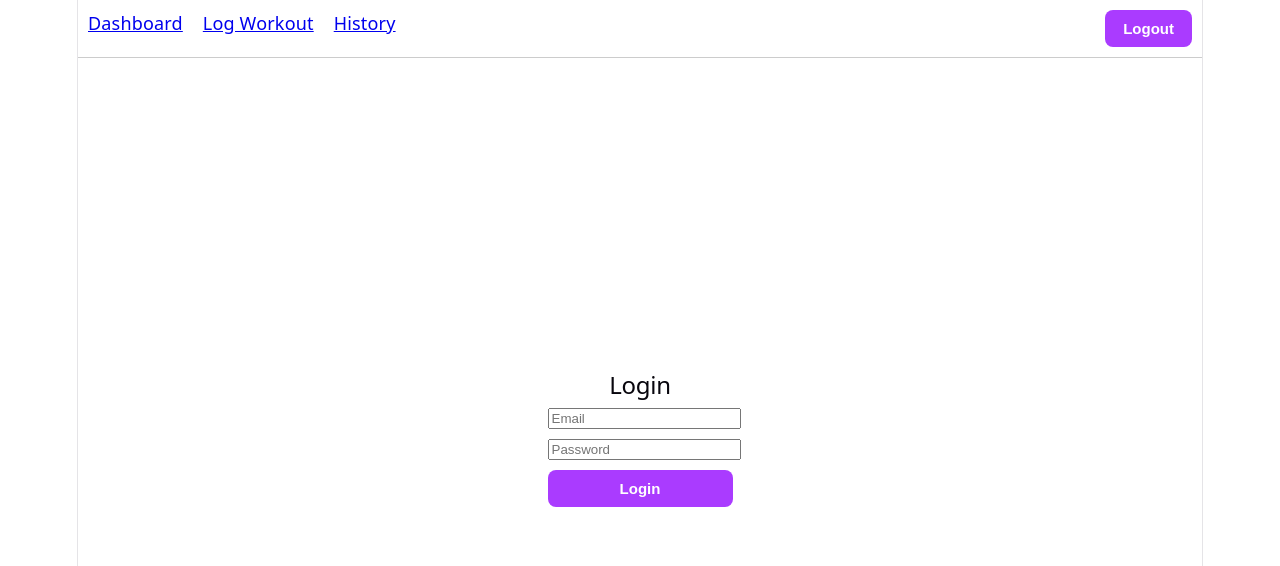
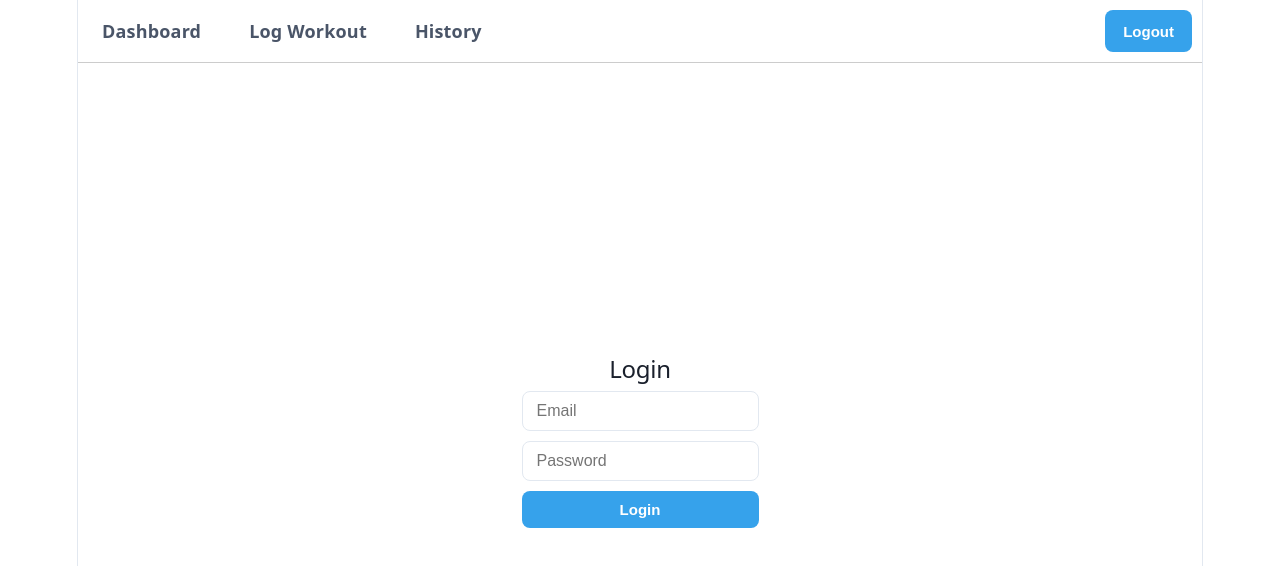
Before and after one commit to samedg98/fitnessprogressor-ui, a React (Vite) app: page / in a window 1280 px wide. Shown: the top 566 px of the page. Built offline with nearby package versions, Linux system fonts and the light colour scheme.

Commit message:
feat: apply full teal theme across global UI (#45)

```diff
--- a/src/index.css
+++ b/src/index.css
@@ -1,16 +1,19 @@
 :root {
-  --text: #6b6375;
-  --text-h: #08060d;
-  --bg: #fff;
-  --border: #e5e4e7;
-  --code-bg: #f4f3ec;
-  --accent: #aa3bff;
-  --accent-bg: rgba(170, 59, 255, 0.1);
-  --accent-border: rgba(170, 59, 255, 0.5);
-  --social-bg: rgba(244, 243, 236, 0.5);
+  --text: #4a5568;
+  --text-h: #1a202c;
+  --bg: #ffffff;
+  --border: #e2e8f0;
+  --code-bg: #f7fafc;
+
+  /* TEAL THEME (LIGHT MODE) */
+  --accent: #36a2eb;
+  --accent-bg: rgba(54, 162, 235, 0.12);
+  --accent-border: rgba(54, 162, 235, 0.5);
+  --social-bg: rgba(54, 162, 235, 0.08);
+
   --shadow:
-    rgba(0, 0, 0, 0.1) 0 10px 15px -3px,
-    rgba(0, 0, 0, 0.05) 0 4px 6px -2px;
+    rgba(0, 0, 0, 0.08) 0 10px 15px -3px,
+    rgba(0, 0, 0, 0.04) 0 4px 6px -2px;
 
   --sans: system-ui, 'Segoe UI', Roboto, sans-serif;
   --heading: system-ui, 'Segoe UI', Roboto, sans-serif;
@@ -31,17 +34,20 @@
   }
 }
 
+/* DARK MODE */
 @media (prefers-color-scheme: dark) {
   :root {
-    --text: #9ca3af;
-    --text-h: #f3f4f6;
-    --bg: #16171d;
-    --border: #2e303a;
-    --code-bg: #1f2028;
-    --accent: #c084fc;
-    --accent-bg: rgba(192, 132, 252, 0.15);
-    --accent-border: rgba(192, 132, 252, 0.5);
-    --social-bg: rgba(47, 48, 58, 0.5);
+    --text: #cbd5e0;
+    --text-h: #f7fafc;
+    --bg: #1a202c;
+    --border: #2d3748;
+    --code-bg: #2d3748;
+
+    --accent: #4bc0c0;
+    --accent-bg: rgba(75, 192, 192, 0.15);
+    --accent-border: rgba(75, 192, 192, 0.5);
+    --social-bg: rgba(75, 192, 192, 0.12);
+
     --shadow:
       rgba(0, 0, 0, 0.4) 0 10px 15px -3px,
       rgba(0, 0, 0, 0.25) 0 4px 6px -2px;
@@ -116,6 +122,9 @@ code {
   background: var(--code-bg);
 }
 
+/* -------------------------------------------------- */
+/* GLOBAL BUTTONS — TEAL THEME                        */
+/* -------------------------------------------------- */
 
 button {
   background: var(--accent);
@@ -137,7 +146,6 @@ button:active {
   transform: scale(0.97);
 }
 
-/* DANGER BUTTON (DELETE) */
 button.delete-btn {
   background: #ff4d4d;
 }
@@ -145,3 +153,102 @@ button.delete-btn {
 button.delete-btn:hover {
   background: #e60000;
 }
+
+/* -------------------------------------------------- */
+/* INPUTS + FORMS                                     */
+/* -------------------------------------------------- */
+
+input,
+select,
+textarea {
+  width: 100%;
+  padding: 10px 14px;
+  border-radius: 8px;
+  border: 1px solid var(--border);
+  background: var(--bg);
+  color: var(--text);
+  font-size: 16px;
+  box-sizing: border-box;
+  transition: 0.2s ease;
+}
+
+input:focus,
+select:focus,
+textarea:focus {
+  outline: none;
+  border-color: var(--accent);
+  box-shadow: 0 0 0 3px var(--accent-bg);
+}
+
+label {
+  display: block;
+  text-align: left;
+  margin-bottom: 6px;
+  font-weight: 600;
+  color: var(--text-h);
+}
+
+/* -------------------------------------------------- */
+/* NAVBAR                                              */
+/* -------------------------------------------------- */
+
+nav {
+  background: var(--bg);
+  border-bottom: 1px solid var(--border);
+  padding: 12px 20px;
+  display: flex;
+  justify-content: center;
+  gap: 20px;
+}
+
+nav a {
+  color: var(--text);
+  text-decoration: none;
+  font-weight: 600;
+  padding: 8px 14px;
+  border-radius: 6px;
+  transition: 0.2s ease;
+}
+
+nav a:hover {
+  background: var(--accent-bg);
+  color: var(--accent);
+}
+
+nav a.active {
+  background: var(--accent);
+  color: white;
+}
+
+/* -------------------------------------------------- */
+/* PAGE CONTAINER                                      */
+/* -------------------------------------------------- */
+
+.page-container {
+  max-width: 900px;
+  margin: 0 auto;
+  padding: 30px 20px;
+  text-align: left;
+}
+
+/* -------------------------------------------------- */
+/* WORKOUT HISTORY ITEMS                               */
+/* -------------------------------------------------- */
+
+.workout-item {
+  background: var(--bg);
+  padding: 18px;
+  border-radius: 10px;
+  border: 1px solid var(--border);
+  box-shadow: var(--shadow);
+  margin-bottom: 16px;
+}
+
+.workout-item h3 {
+  margin: 0 0 8px;
+  color: var(--text-h);
+}
+
+.workout-item p {
+  color: var(--text);
+}
--- a/src/pages/Dashboard.css
+++ b/src/pages/Dashboard.css
@@ -11,6 +11,7 @@
   margin-bottom: 25px;
   font-size: 32px;
   font-weight: 700;
+  color: var(--text-h);
 }
 
 /* STATS GRID */
@@ -23,30 +24,34 @@
 
 /* STAT CARD */
 .stat-card {
-  background: #ffffff;
+  background: var(--bg);
   padding: 20px;
   border-radius: 12px;
   text-align: center;
-  box-shadow: 0 2px 8px rgba(0,0,0,0.08);
+  box-shadow: var(--shadow);
+  border: 1px solid var(--border);
 }
 
 .stat-card h3 {
   margin-bottom: 10px;
   font-size: 18px;
   font-weight: 600;
+  color: var(--text-h);
 }
 
 .stat-card p {
   font-size: 22px;
   font-weight: 700;
+  color: var(--accent);
 }
 
 /* LAST FIVE WORKOUTS */
 .last-five-container {
-  background: #ffffff;
+  background: var(--bg);
   padding: 25px;
   border-radius: 12px;
-  box-shadow: 0 2px 8px rgba(0,0,0,0.08);
+  box-shadow: var(--shadow);
+  border: 1px solid var(--border);
   margin-bottom: 40px;
 }
 
@@ -58,7 +63,8 @@
 
 .last-five-list li {
   padding: 12px 0;
-  border-bottom: 1px solid #eee;
+  border-bottom: 1px solid var(--border);
+  color: var(--text);
 }
 
 .last-five-list li:last-child {
@@ -81,13 +87,14 @@
 
 /* CHART CARD */
 .chart-card {
-  background: #ffffff;
+  background: var(--bg);
   padding: 25px;
-  padding-top: 50px; /* Prevents chart from overlapping header */
+  padding-top: 50px;
   border-radius: 12px;
-  box-shadow: 0 2px 8px rgba(0,0,0,0.08);
+  box-shadow: var(--shadow);
+  border: 1px solid var(--border);
   position: relative;
-  min-height: 350px; /* Ensures enough room for chart + header */
+  min-height: 350px;
   display: flex;
   flex-direction: column;
   justify-content: flex-start;
@@ -95,12 +102,13 @@
 
 /* CHART HEADERS */
 .chart-card h2 {
-  margin-bottom: 20px; /* Space between header and chart */
+  margin-bottom: 20px;
   text-align: center;
+  color: var(--text-h);
 }
 
-/* FIX PIE CHART ONLY — NOT ALL CHARTS */
+/* PIE CHART ONLY */
 .chart-card.pie-chart-card .recharts-wrapper {
   margin: 0 auto;
-  max-width: 260px; /* Only the pie chart gets this */
+  max-width: 260px;
 }
```
